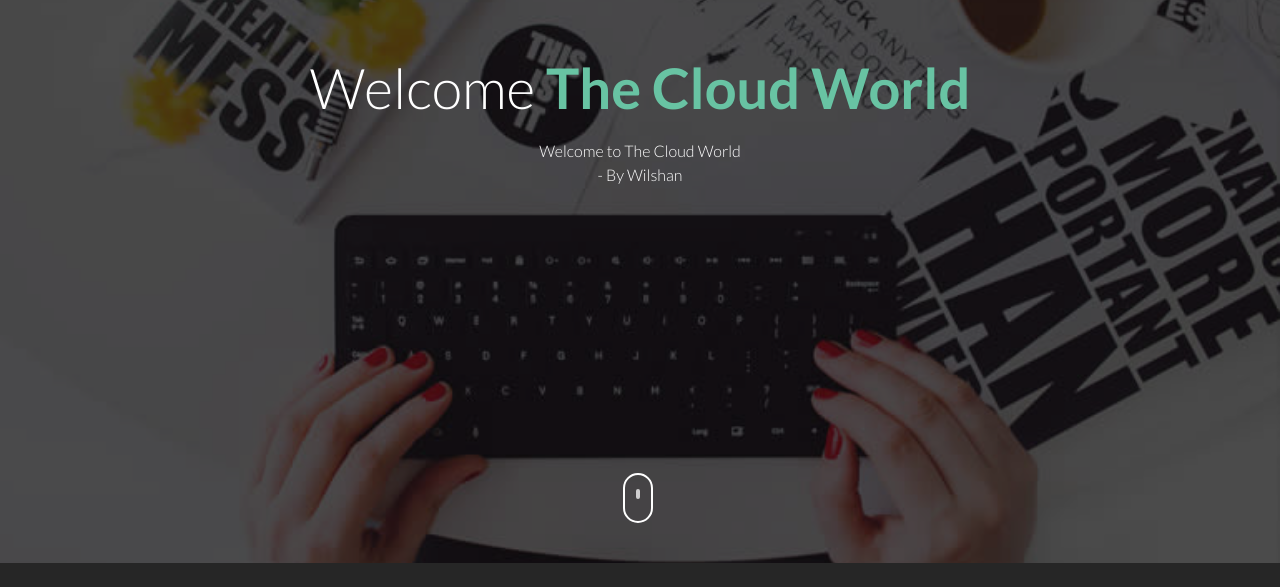
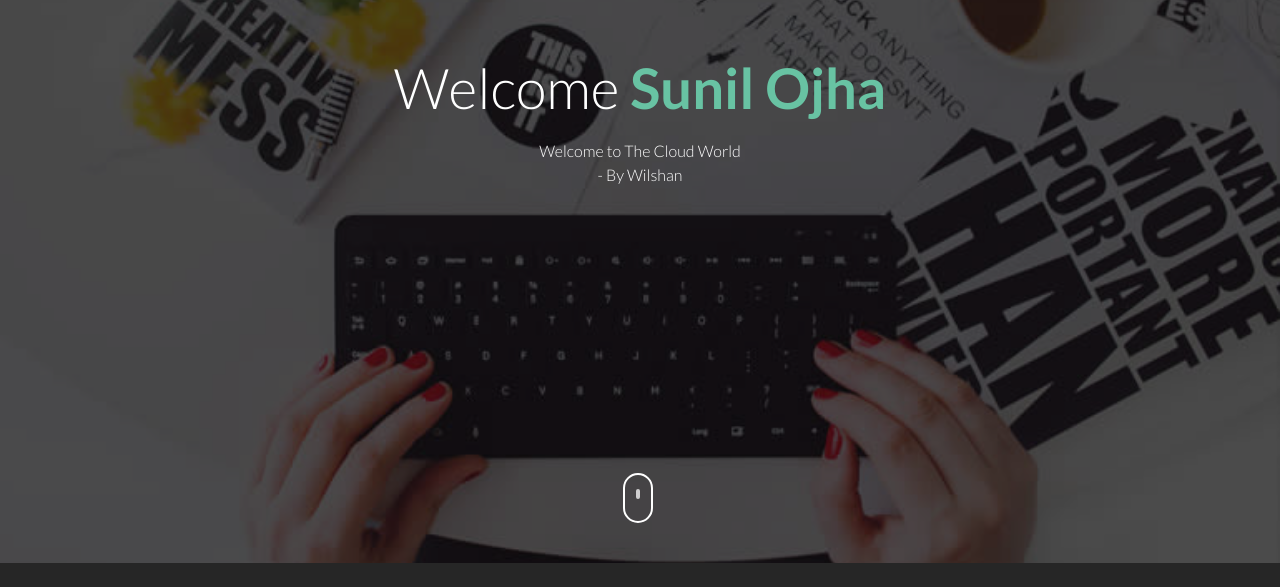
Before and after one commit to DeepEnc/code-deploy-website, a plain HTML site: page index.html in a window 1280 px wide. Shown: the part 237-824 px from the top of the page. Drawn offline with Linux system fonts and the light colour scheme.

Commit message:
Update index.html

```diff
--- a/index.html
+++ b/index.html
@@ -39,7 +39,7 @@
 				<div class="col-md-12 text-center st-header-content">
 					<div class="logo"><a href=""><img src="images/logo.png" alt=""></a></div>
 					<div class="st-header-title">
-						<h2>Welcome <span>The Cloud World</span></h2>
+						<h2>Welcome <span>Sunil Ojha</span></h2>
 						<p>Welcome to The Cloud World <br /> - By Wilshan </p>
 					</div>
 				</div>
```
